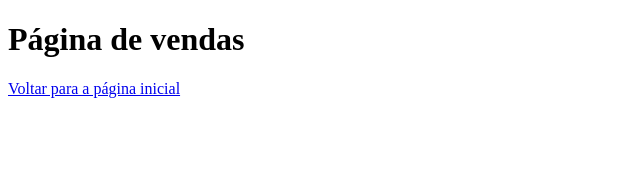
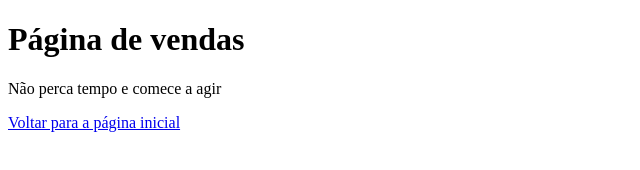
Before and after one commit to LuizGuirra/aulagithub, a plain HTML site: page vendas.html in a window 1280 px wide. Shown: the whole page, without its empty margins (0-640 px from the left). Drawn offline with Linux system fonts and the light colour scheme.

```diff
--- a/vendas.html
+++ b/vendas.html
@@ -7,6 +7,7 @@
 </head>
 <body>
     <h1>Página de vendas</h1>
+    <p>Não perca tempo e comece a agir</p>
     <a href="index.html">Voltar para a página inicial</a>
 </body>
 </html>
```
